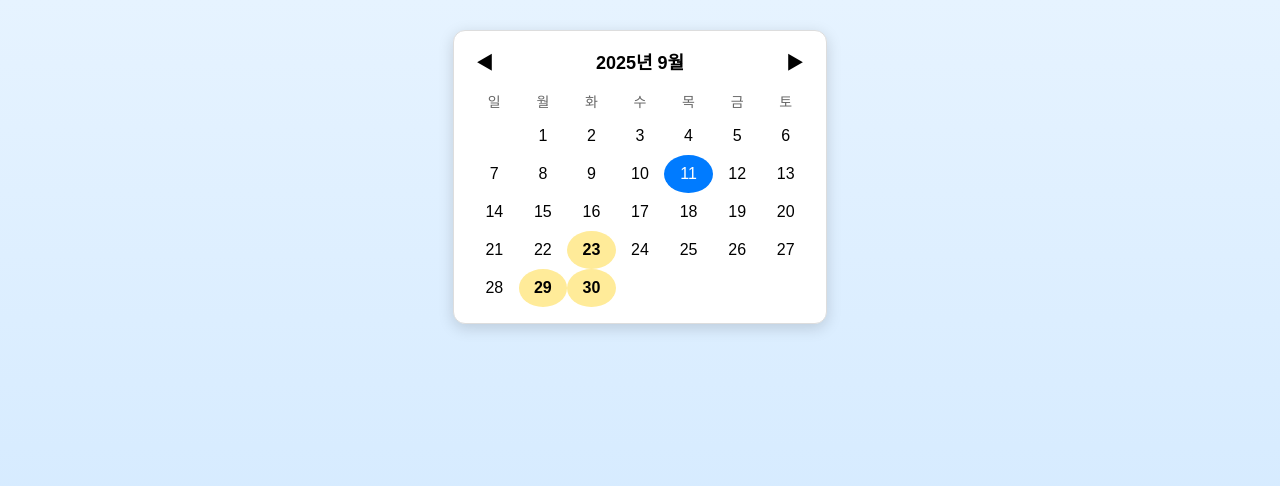
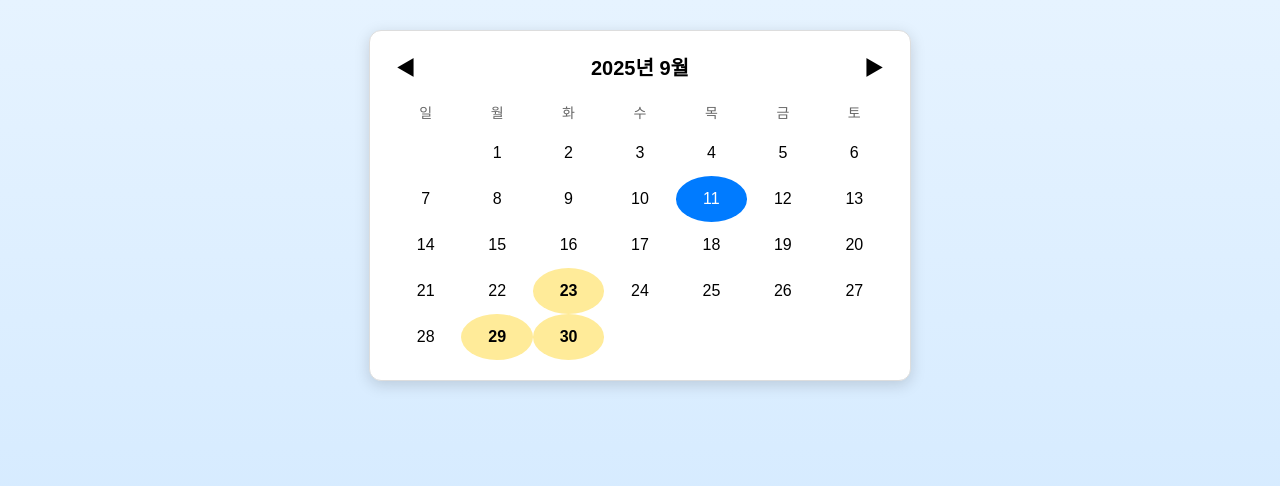
Before and after one commit to gunwi14/calendar.github.io, a plain HTML site: page index.html in a window 1280 px wide. Drawn offline with Linux system fonts and the light colour scheme.

Commit message:
Update index.html

```diff
--- a/index.html
+++ b/index.html
@@ -11,25 +11,25 @@
       align-items: flex-start;
       height: 100vh;
       margin: 0;
-      /* 🌟 연한 파란색 그라데이션 배경 */
       background: linear-gradient(180deg, #e6f3ff, #cce6ff);
       padding-top: 30px;
     }
     .calendar {
-      width: 340px;
+      width: 90%;              /* 화면에 맞게 조정 */
+      max-width: 500px;        /* 너무 크지 않도록 제한 */
       background: white;
       border: 1px solid #ddd;
       border-radius: 12px;
-      padding: 16px;
+      padding: 20px;
       box-shadow: 0 4px 15px rgba(0,0,0,0.15);
     }
     .header {
       display: flex;
       justify-content: space-between;
       align-items: center;
-      margin-bottom: 10px;
+      margin-bottom: 12px;
       font-weight: bold;
-      font-size: 18px;
+      font-size: 20px;
     }
     .days, .dates {
       display: grid;
@@ -39,13 +39,14 @@
     .days div {
       font-size: 14px;
       color: #666;
-      padding: 6px 0;
+      padding: 8px 0;
     }
     .dates div {
-      padding: 10px 0;
+      padding: 14px 0;
       cursor: pointer;
       border-radius: 50%;
       transition: background 0.4s ease;
+      font-size: 16px;
     }
     .dates div:hover {
       background: linear-gradient(135deg, #e0f7e9, #b2f2bb);
@@ -63,16 +64,16 @@
     button {
       border: none;
       background: none;
-      font-size: 18px;
+      font-size: 20px;
       cursor: pointer;
     }
     .event {
-      margin-top: 15px;
-      padding: 10px;
+      margin-top: 18px;
+      padding: 12px;
       background: #f1f1f1;
       border-radius: 8px;
       text-align: center;
-      font-size: 14px;
+      font-size: 16px;
       display: none;
     }
     .event a {
```
